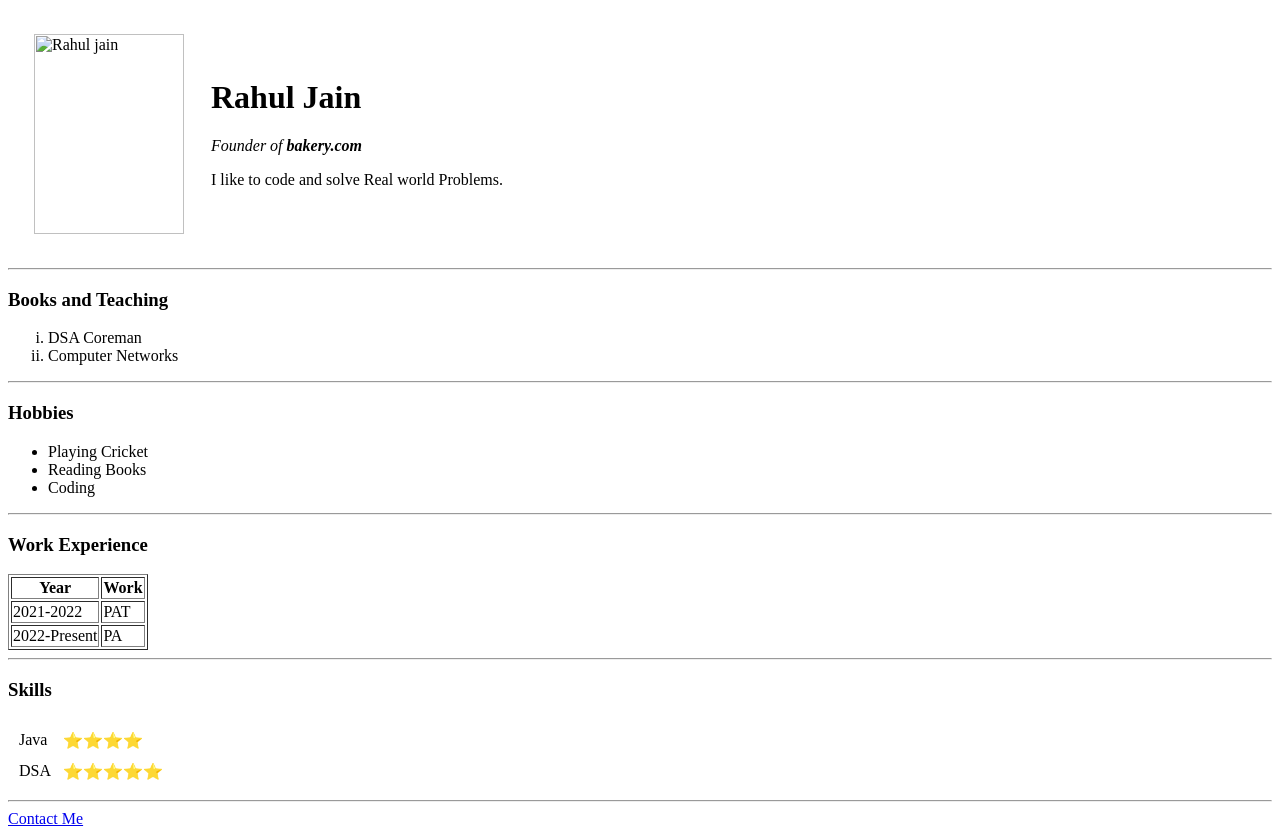
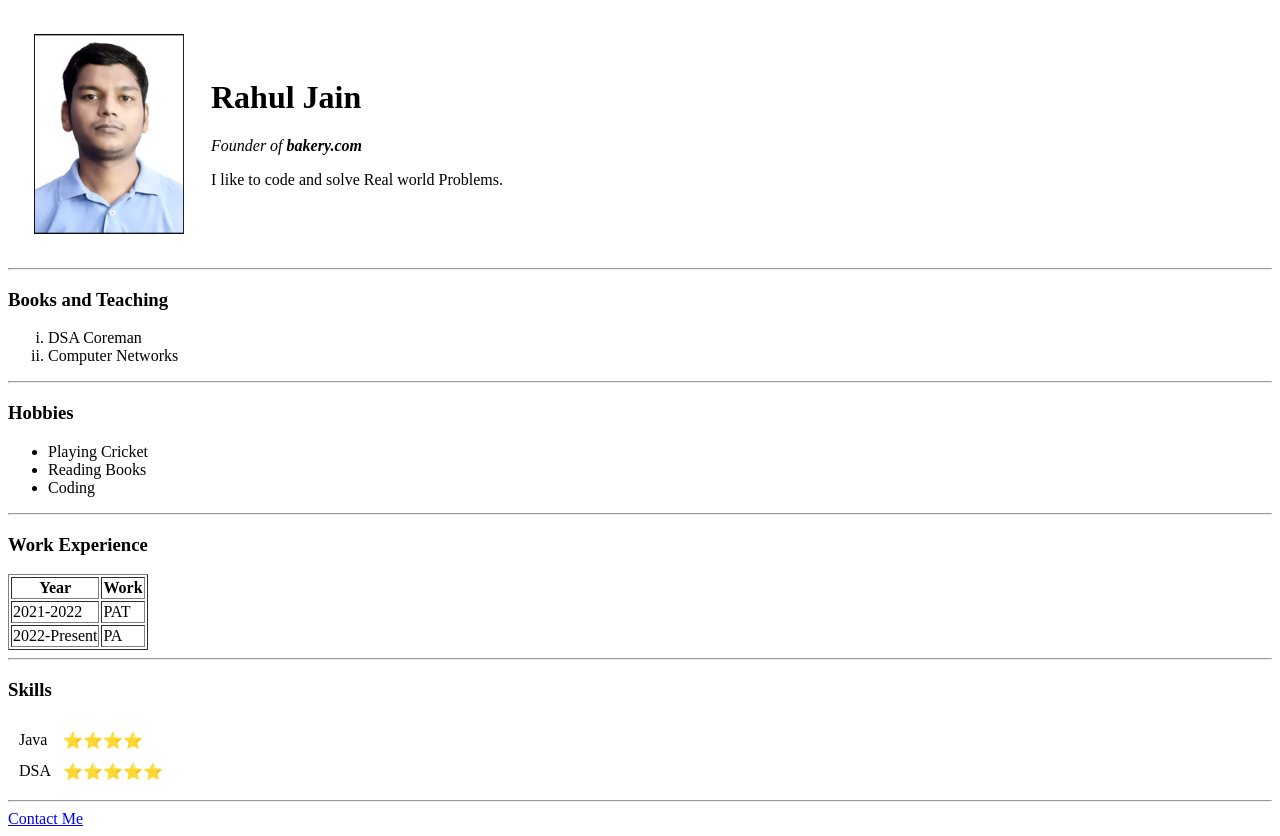
Before and after one commit to rahulshaf/CV-Website, a plain HTML site: page index.html in a window 1280 px wide. Drawn offline with Linux system fonts and the light colour scheme.

Commit message:
Update index.html

```diff
--- a/index.html
+++ b/index.html
@@ -12,7 +12,7 @@
         <tr>
 
              <td>
-                <img aria-modal="true" height="200" width="150" style="border: 0ch;" src="Images/Rahul Image.jpg" alt="Rahul jain">
+                <img aria-modal="true" height="200" width="150" style="border: 0ch;" src="Rahul Image.jpg" alt="Rahul jain">
             </td>
              <td>
                 <h1>Rahul Jain</h1>
```
